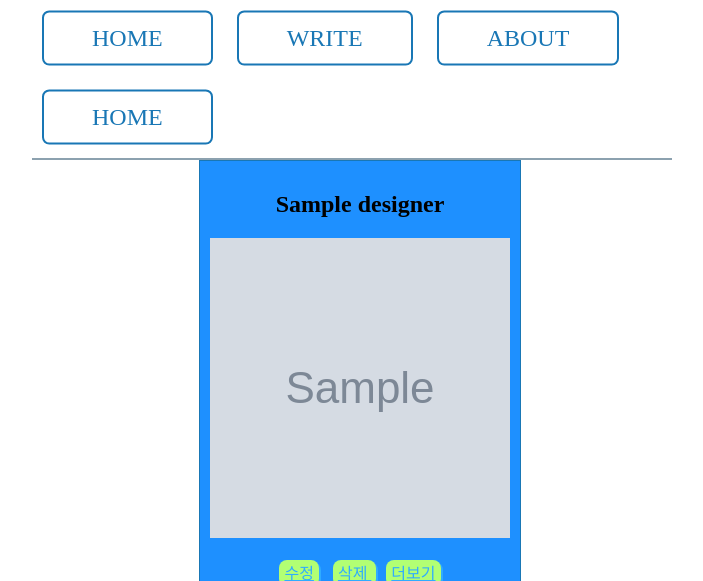
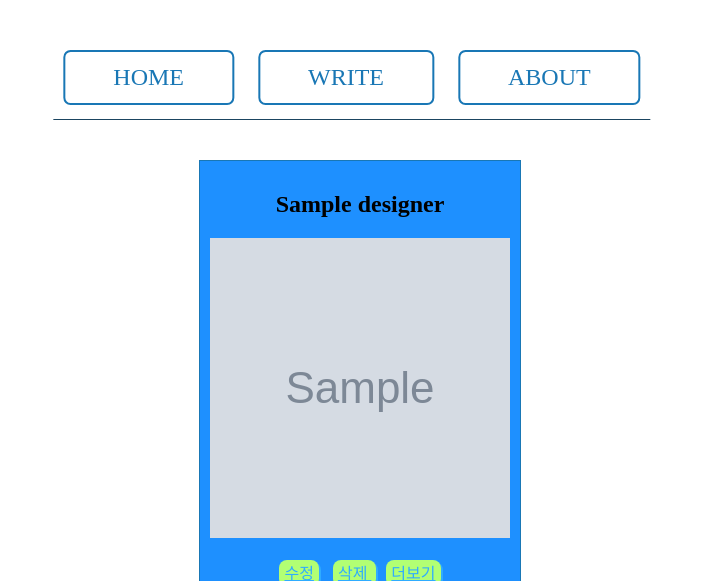
Before and after one commit to oni-ss/hw0822-dreamary, a Django app: page /DreamaryApp/ in a window 1280 px wide. Shown: the top 581 px of the page, without its empty margins (288-991 px from the left). Run offline with Django 3.2, Linux system fonts and the light colour scheme; tables that the repository leaves empty hold one stand-in row (values such as "Sample post"); grey boxes marked "Sample" are stand-in pictures; some web fonts are replaced.

Commit message:
상단바

```diff
--- a/DreamaryProj/DreamaryApp/templates/base.html
+++ b/DreamaryProj/DreamaryApp/templates/base.html
@@ -14,7 +14,6 @@
         <a href="{%url 'home'%}" class="button">Home</a>
         <a href="{%url 'create'%}" class="button">Write</a>
         <a href="{% url 'introduce' %}" class="button">ABOUT</a>
-        <a href="#" class="button">HOME</a>
     </div>
     <div>
         {% block content %}
```
